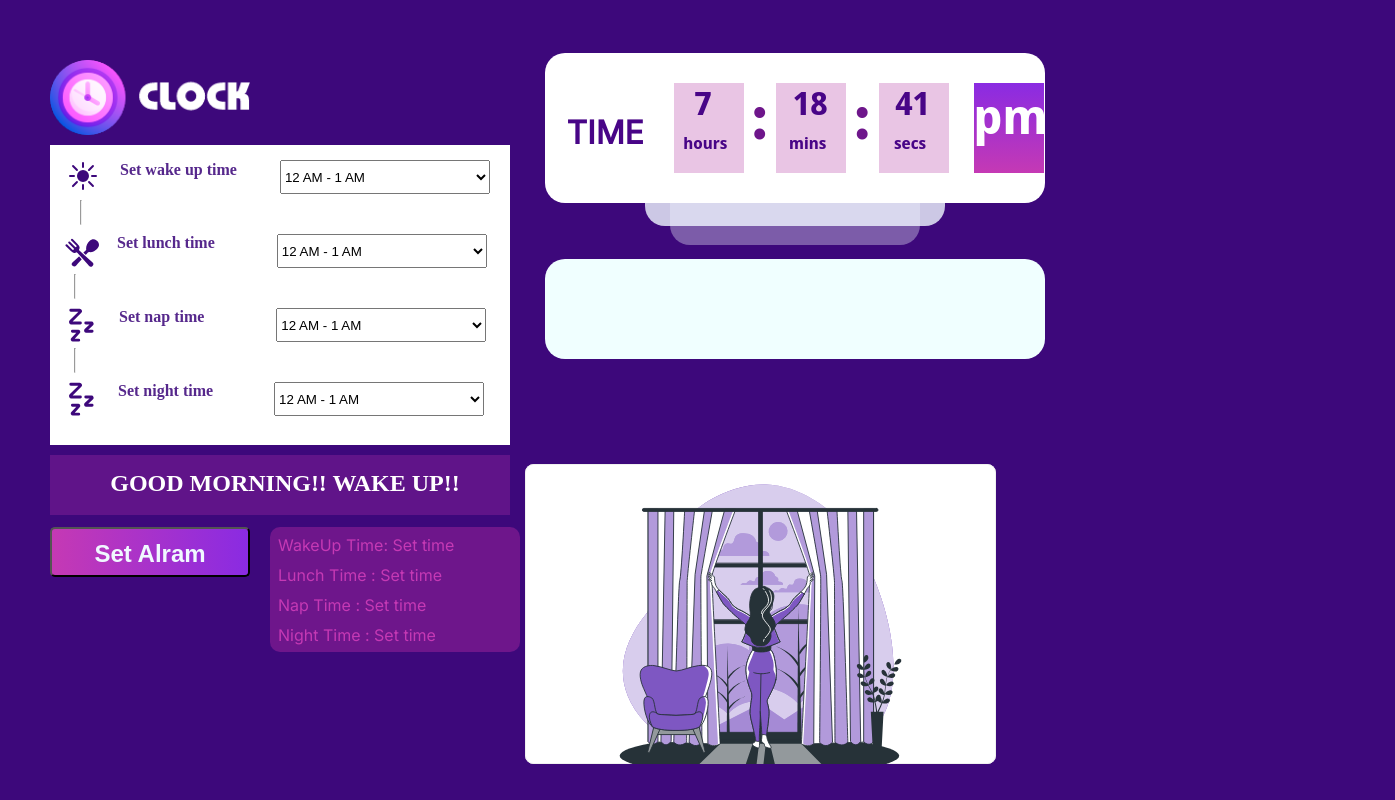
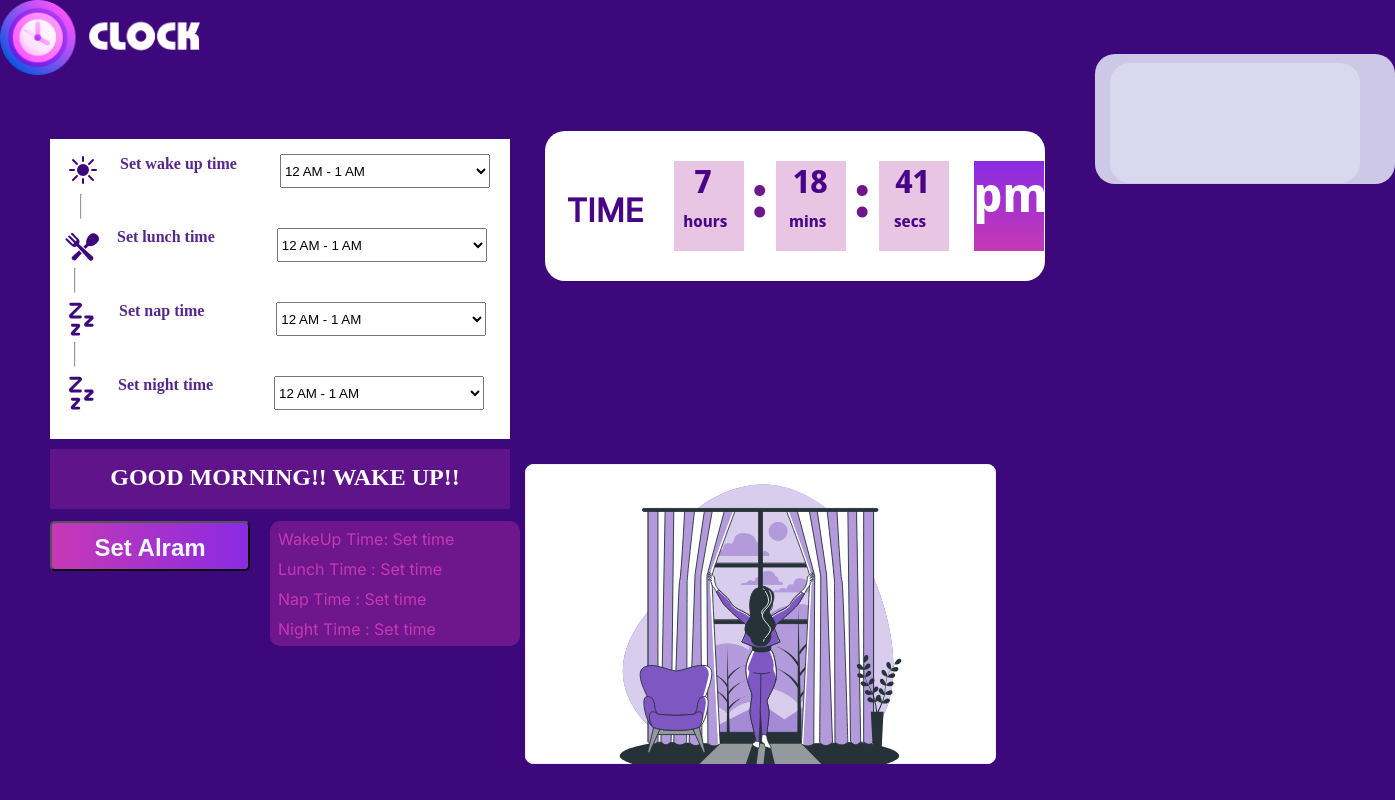
Before and after one commit to amitkamble100799/digitalclock, a plain HTML site: page index.html in a window 1280 px wide. Shown: the whole page, 1395 px wide, since content can reach past the window. Drawn offline with Linux system fonts and the light colour scheme.

Commit message:
Update index.html

```diff
--- a/index.html
+++ b/index.html
@@ -13,9 +13,12 @@
     rel="stylesheet">
 </head>
 <body>
+    <div id="clock"> <img src="./clock_logo.png" id="clock" ></div>
     <div  class="Container" id="Container">
         <div  class="Container1" id="Container1">
-        <img src="./clock_logo.png" id="clock" >
+
+        <!-- <img src="./clock_logo.png" id="clock" > -->
+    </span>
          <div class="group" id="group">
            <div class="below-class">
             <img src="./wake_up.svg" #id="wake_up" alt="image not found">
@@ -191,10 +194,12 @@
                         <span  id="at"></span>
                         </div>
                     </div>
+                    </div>
                     </h1>
-
+             <span class="blank1">
             <div class="empty1"></div>
             <div class="empty2"></div>
+        </span>
             <div class="empty3"><p id="displaytext"></p></div>
             <div id="ChangePhoto">
                 <img src="./goodmorning 30 – 1.svg" alt="" id="img">
```
